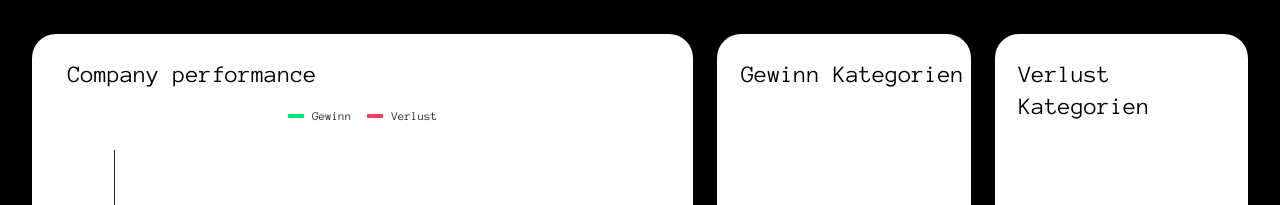
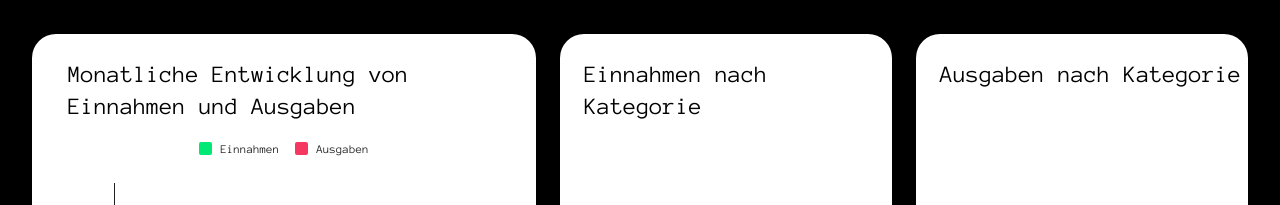
Before and after one commit to MusaevaAdelya/guv-app-electron, a React (Vite) app in the folder react-app/: page / in a window 1280 px wide. Shown: the part 433-638 px from the top of the page. Built offline with nearby package versions, Linux system fonts and the light colour scheme; no server answers; the database is empty.

Commit message:
added bar chart instead of line chart

```diff
--- a/react-app/src/components/CategoryCharts.tsx
+++ b/react-app/src/components/CategoryCharts.tsx
@@ -19,12 +19,12 @@ function CategoryCharts() {
     <div className="flex gap-6 z-10">
       <CustomPieChart
         className="flex-1"
-        title="Gewinn Kategorien"
+        title="Einnahmen nach Kategorie"
         data={categoryStatistics.profitCategories}
       />
       <CustomPieChart
         className="flex-1"
-        title="Verlust Kategorien"
+        title="Ausgaben nach Kategorie"
         data={categoryStatistics.lossCategories}
       />
     </div>
--- a/react-app/src/components/CustomLineChart.tsx
+++ b/react-app/src/components/CustomLineChart.tsx
@@ -1,6 +1,7 @@
 import { LineChart, lineElementClasses } from "@mui/x-charts/LineChart";
 import { useAppSelector } from "../redux/store";
 import dayjs from "dayjs";
+import { BarChart } from '@mui/x-charts/BarChart';
 
 import isSameOrAfter from "dayjs/plugin/isSameOrAfter";
 import isSameOrBefore from "dayjs/plugin/isSameOrBefore";
@@ -48,19 +49,22 @@ function CustomLineChart({ className }: CustomLineChartProps) {
 
   return (
     <div className={"bg-white rounded-3xl p-3 " + className}>
-      <p className="text-2xl ml-6 my-3">Company performance</p>
-      <LineChart
+      <p className="text-2xl ml-6 my-3">
+        Monatliche Entwicklung von Einnahmen und Ausgaben
+      </p>
+
+      {/* <LineChart
         height={300}
         series={[
           {
             data: profitData,
-            label: "Gewinn",
+            label: "Einnahmen",
             showMark: false,
             color: "var(--color-accent)",
           },
           {
             data: lossData,
-            label: "Verlust",
+            label: "Ausgaben",
             showMark: false,
             color: "var(--color-accent-2)",
           },
@@ -74,6 +78,32 @@ function CustomLineChart({ className }: CustomLineChartProps) {
           fontSize: "2rem",
         }}
         margin={margin}
+      /> */}
+
+      <BarChart
+        height={300}
+        series={[
+          {
+            data: profitData,
+            label: "Einnahmen",
+            color: "var(--color-accent)",
+            id: "profitId",
+          },
+          {
+            data: lossData,
+            label: "Ausgaben",
+            color: "var(--color-accent-2)",
+            id: "lossId",
+          },
+        ]}
+        xAxis={[
+          {
+            scaleType: "band",
+            data: labels.map((m) => dayjs(m).format("MMMM")),
+          },
+        ]}
+        yAxis={[{ width: 50 }]}
+        margin={margin}
       />
     </div>
   );
```
